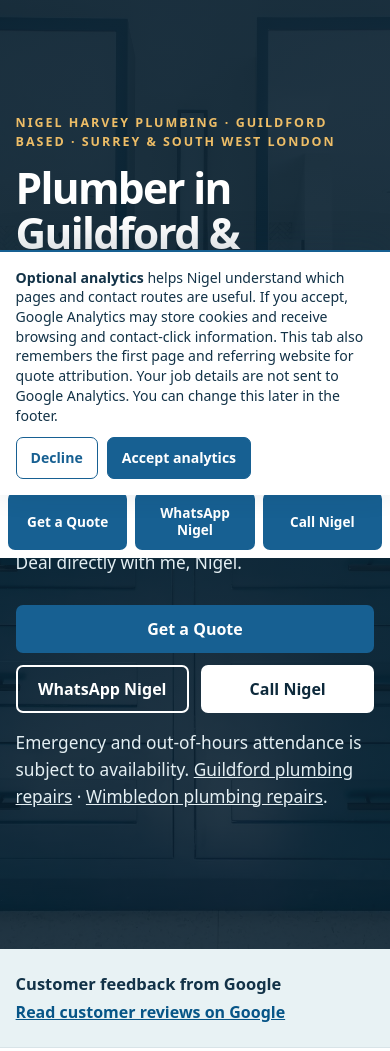
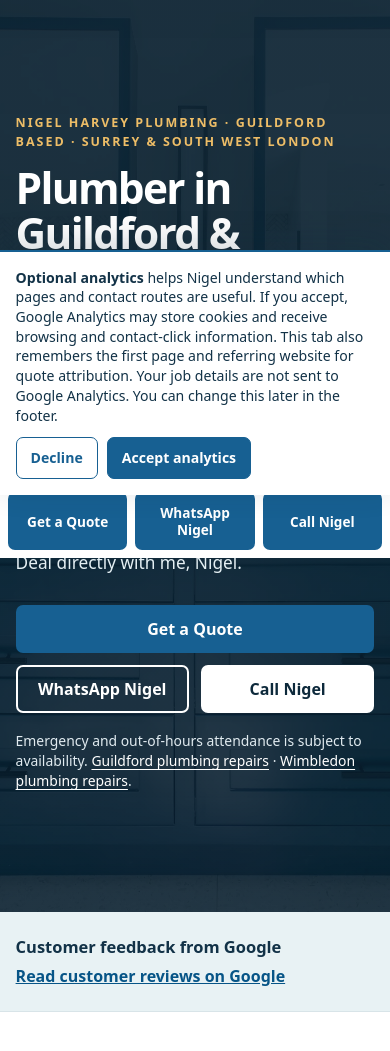
Before and after one commit to nigelharveyplumbing-dev/nigel-harvey-quotes, a FastAPI app: page / in a window 390 px wide. Shown: the part 286-1337 px from the top of the page. Run offline with FastAPI, Linux system fonts and the light colour scheme; parts of the project's set-up code (start-up, migrations or seed data) failed here and were passed over; some libraries are stand-ins or nearby versions.

Commit message:
Mobile: keep availability note compact below contact buttons

```diff
--- a/templates/homepage.html
+++ b/templates/homepage.html
@@ -10,6 +10,8 @@
 <script type="application/ld+json">__FAQ_SCHEMA__</script>
 <style>__PUBLIC_SITE_CSS__
 @media(max-width:360px){.area-grid{grid-template-columns:1fr}}
+.hero .hero-availability{font-size:.87rem;line-height:1.45;margin:18px 0 0;color:#e1ebf0}
+.hero .hero-availability a{color:#fff;text-decoration:underline;text-underline-offset:3px}
 </style>
 </head>
 <body>
```
